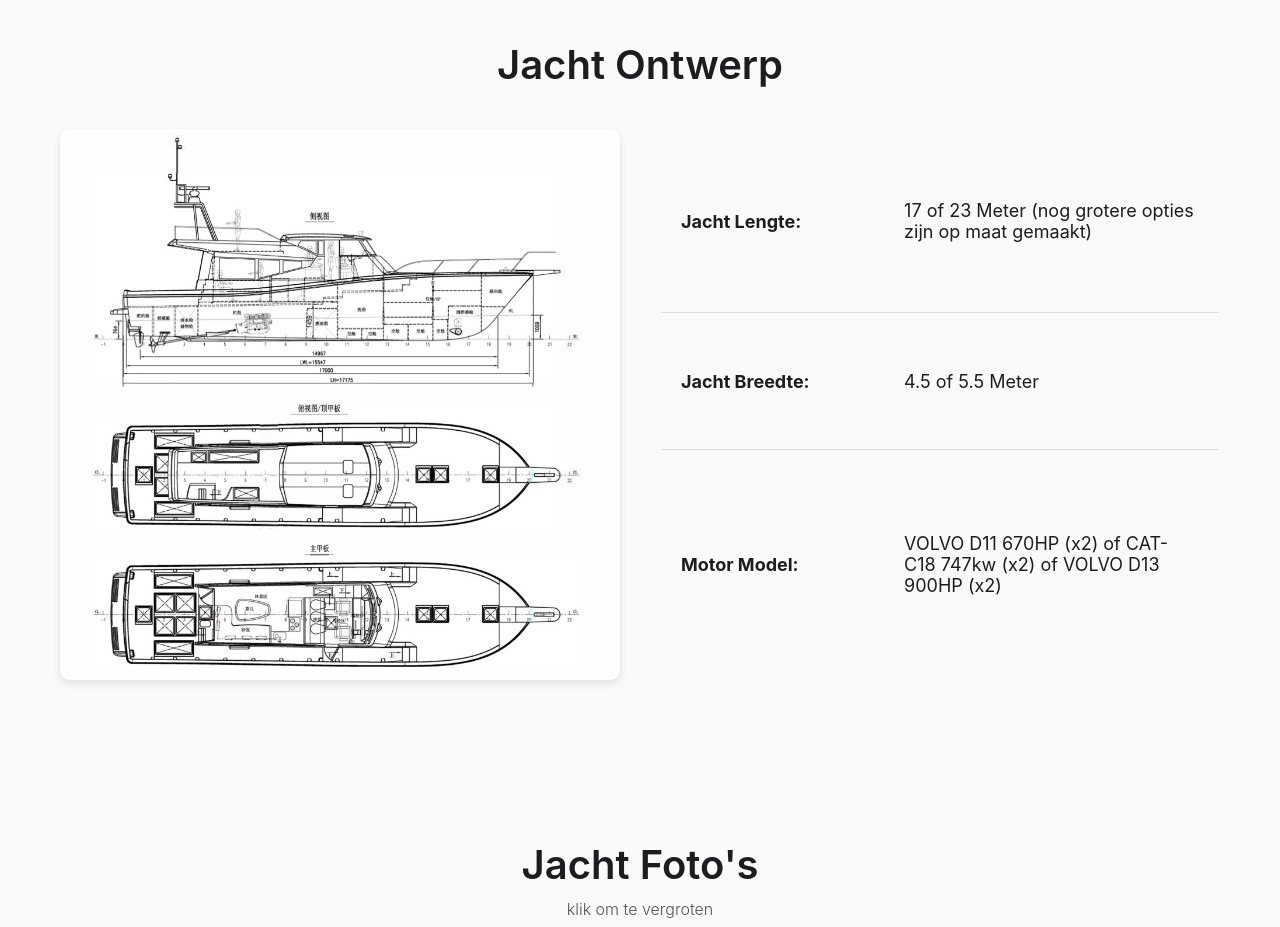
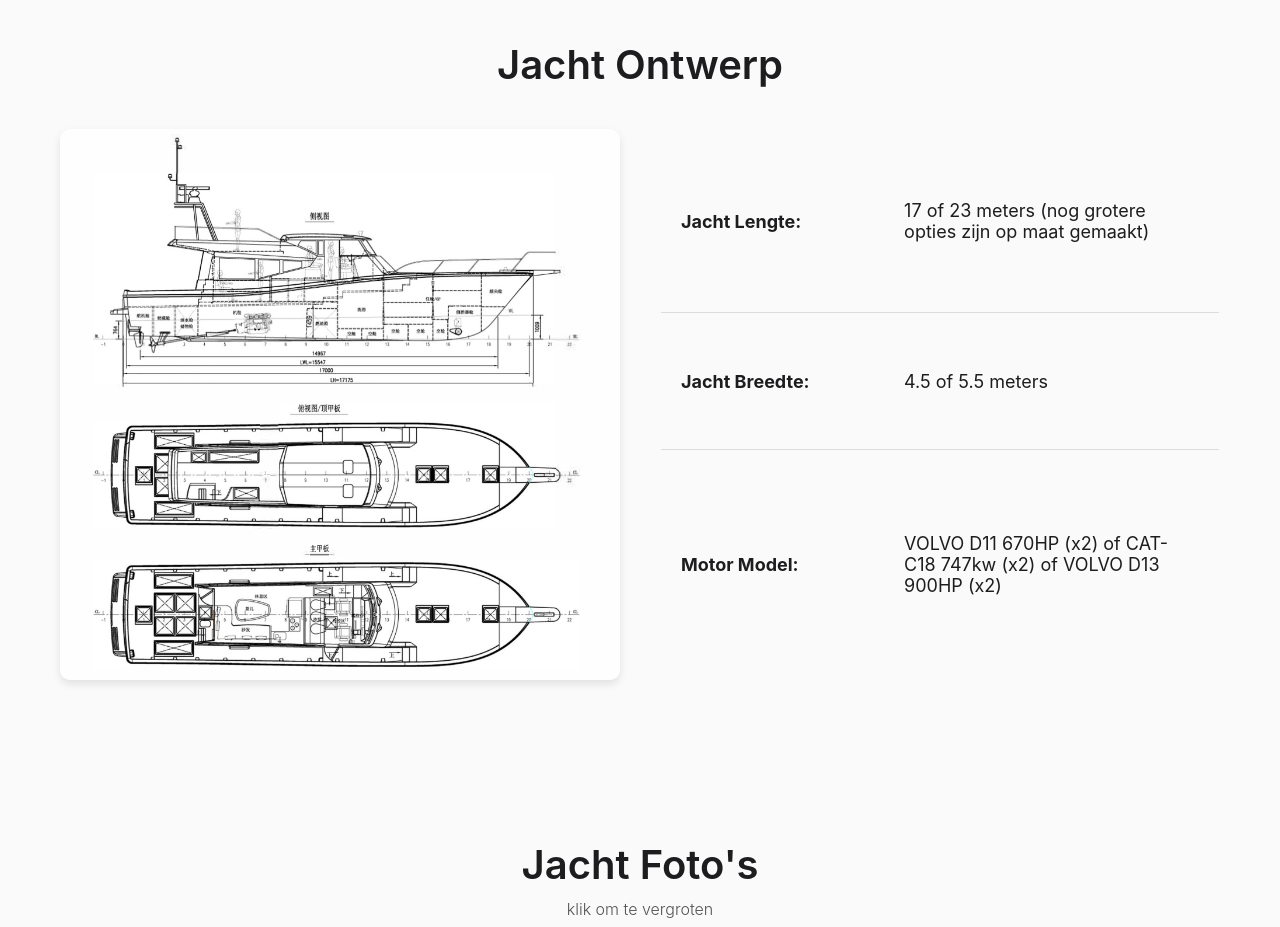
Before and after one commit to Binman/lingbo_jacht_nl.github.io, a plain HTML site: page index.html in a window 1280 px wide. Shown: the part 840-1767 px from the top of the page. Drawn offline with Linux system fonts and the light colour scheme.

Commit message:
Add files via upload

```diff
--- a/index.html
+++ b/index.html
@@ -419,11 +419,11 @@
                 <table>
                     <tr>
                         <td>Jacht Lengte:</td>
-                        <td>17 of 23 Meter (nog grotere opties zijn op maat gemaakt)</td>
+                        <td>17 of 23 meters (nog grotere opties zijn op maat gemaakt)</td>
                     </tr>
                     <tr>
                         <td>Jacht Breedte:</td>
-                        <td>4.5 of 5.5 Meter</td>
+                        <td>4.5 of 5.5 meters</td>
                     </tr>
                     <tr>
                         <td>Motor Model:</td>
```
